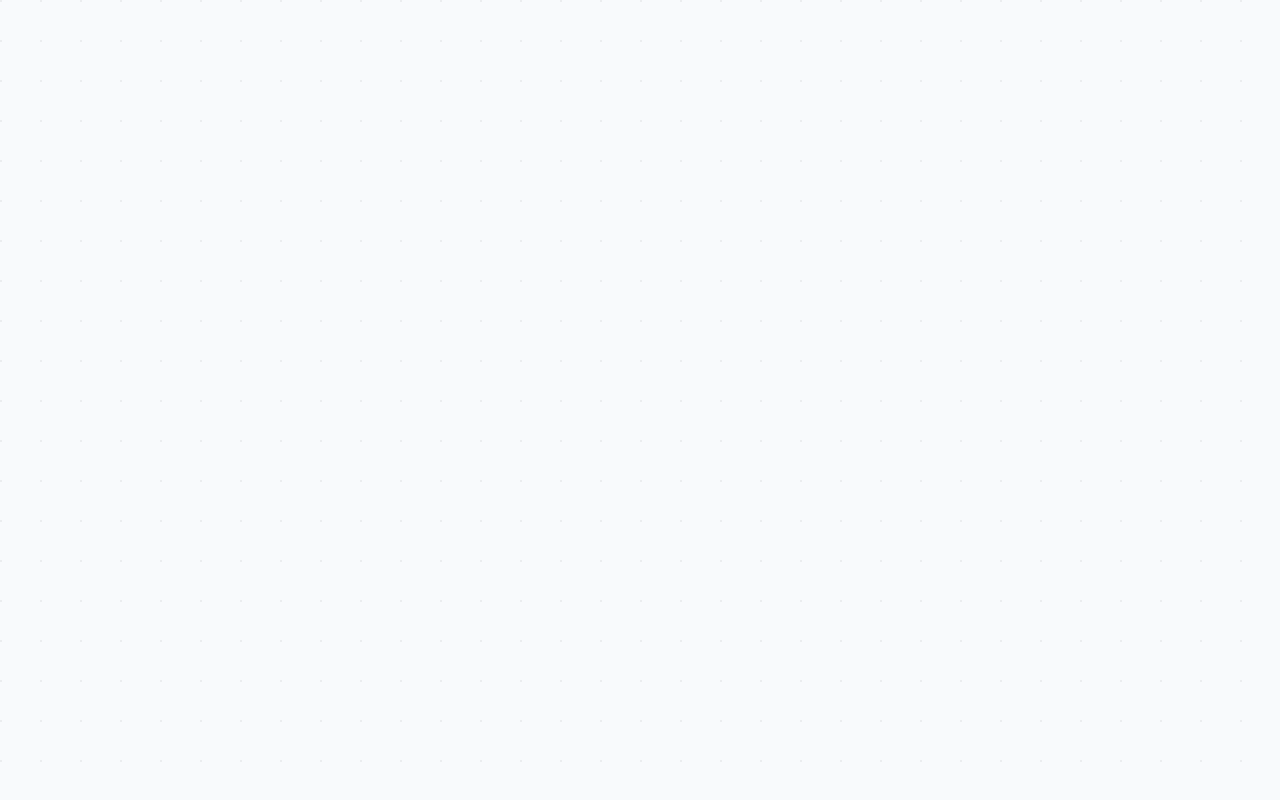
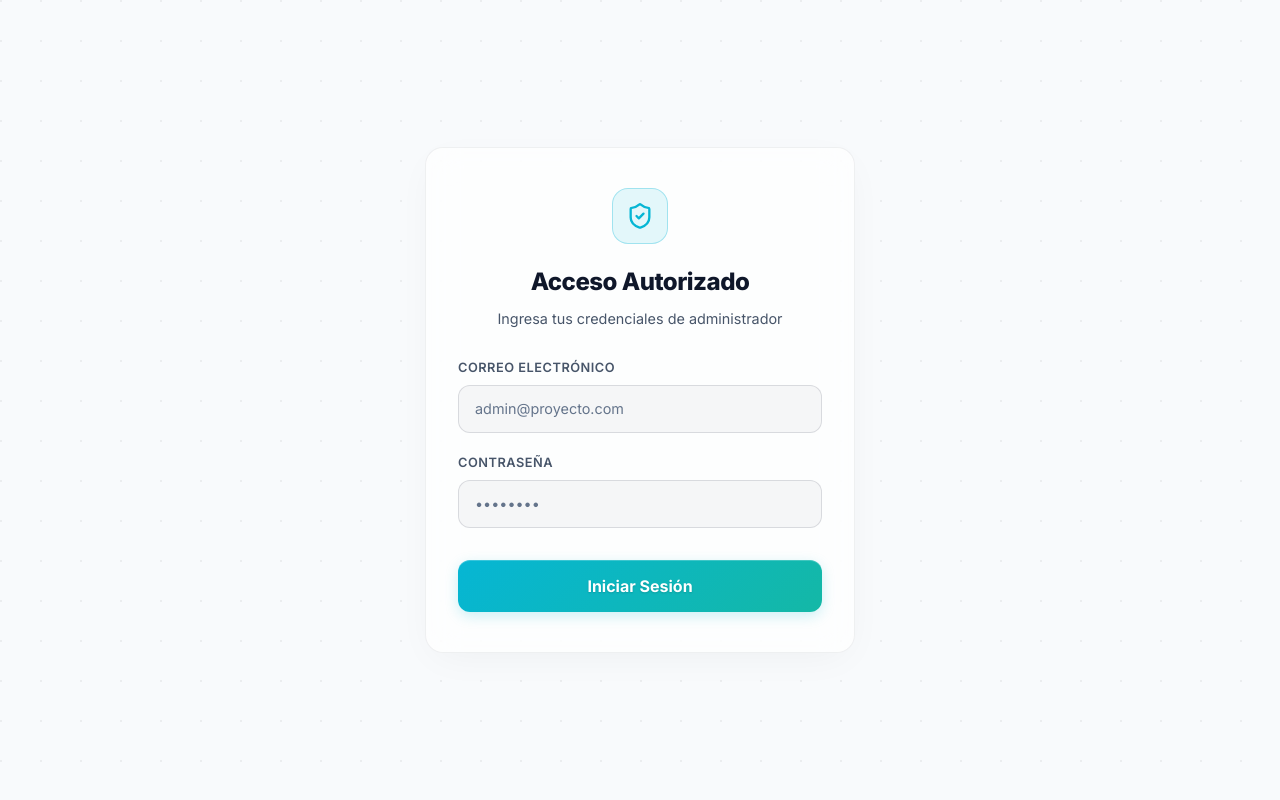
Before and after one commit to edapiedad/Proyecto-ControlDeAccesosConPIC-SistemasDigitales-InterfazWeb, a Next.js app: page /login in a window 1280 px wide. Built offline with nearby package versions, Linux system fonts and the light colour scheme; no server answers.

Commit message:
fix: correcion de error de sintaxis CSS que volvia los paneles invisibles

```diff
--- a/src/app/globals.css
+++ b/src/app/globals.css
@@ -128,13 +128,16 @@ body::before {
 }
 
 .animate-fade-in { animation: fadeSlideIn var(--transition-slow) forwards; }
-.animate-slide-in-right { animation: fadeSlideInLeft var(--transition-slow) forwards; } /* Renombrado para compatibilidad legacy */
+.animate-slide-in-right { animation: fadeSlideInLeft var(--transition-slow) forwards; }
 
-.animate-in { animation: fadeSlideIn 0.5s var(--transition-normal) forwards backwards; opacity: 0; }
-.animate-in-delay-1 { animation-delay: 0.08s; }
-.animate-in-delay-2 { animation-delay: 0.16s; }
-.animate-in-delay-3 { animation-delay: 0.24s; }
-.animate-in-delay-4 { animation-delay: 0.32s; }
+.animate-in {
+  animation: fadeSlideIn 0.6s cubic-bezier(0.16, 1, 0.3, 1) forwards;
+  opacity: 0;
+}
+.animate-in-delay-1 { animation-delay: 0.1s; }
+.animate-in-delay-2 { animation-delay: 0.2s; }
+.animate-in-delay-3 { animation-delay: 0.3s; }
+.animate-in-delay-4 { animation-delay: 0.4s; }
 
 .animate-pulse-glow {
   animation: pulseGlow 3s ease-in-out infinite;
```
